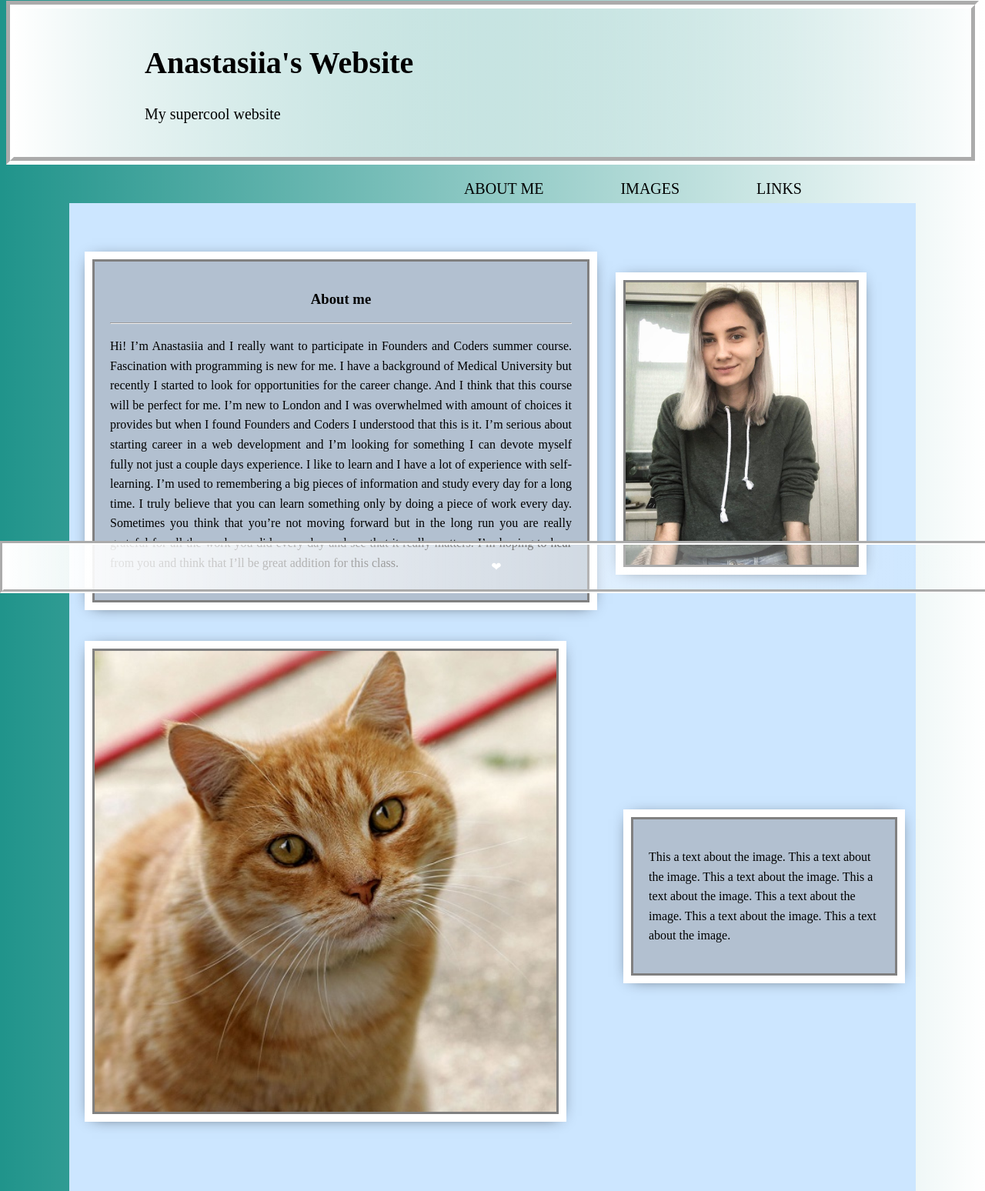
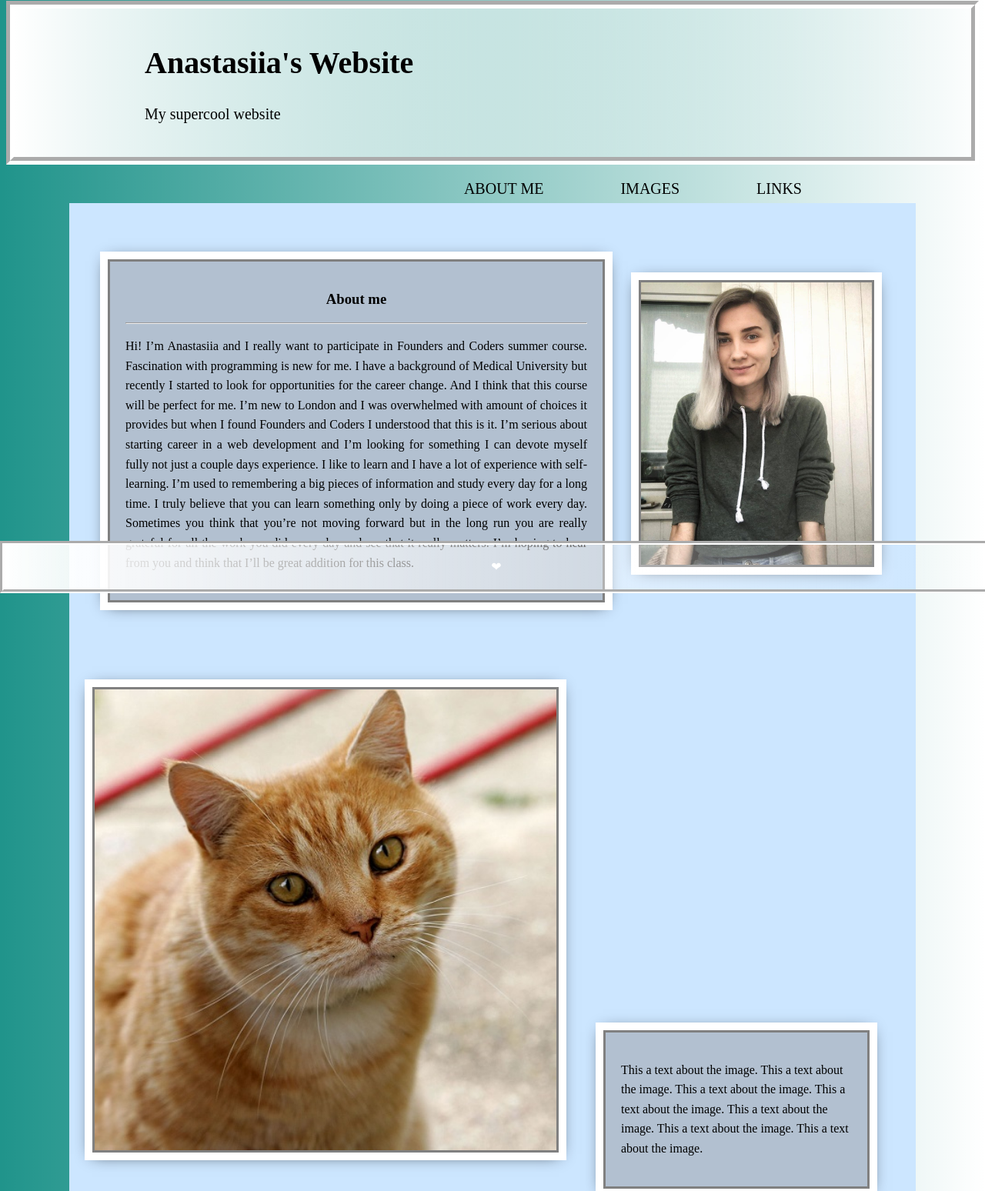
Before and after one commit to Wkusniashka/test-website, a plain HTML site: page index.html in a window 1280 px wide. Shown: the part 29-1577 px from the top of the page at 77% size. Drawn offline with Linux system fonts and the light colour scheme; files whose address does not match are found by name.

Commit message:
fix div alignment

```diff
--- a/index.html
+++ b/index.html
@@ -74,29 +74,22 @@ a:active {
   position: relative;
   background-color: #cce6ff;
 
-
 }
 
 .introduction {
   position: relative;
   max-width: 1200px;
-  max-height: 700px;
+  margin: 50px 20px;
 
  }
- .introduction >  div {
-  max-height: 100%;
- }
+
  p {
   line-height: 1.6;
  }
 
-
-
 .desc {
   display: inline-block;
-  position: relative;
   text-align: justify;
-  max-height: 370px;
   max-width: 600px;
   margin: 30px;
   padding: 20px;
@@ -110,12 +103,10 @@ a:active {
 .img {
   width: 100%;
   height: 100%;
-  position: relative;
   display: inline-block;
   object-fit: contain;
   max-width: 300px;
-  margin-left: 50px;
-  margin: 50px 10px;
+  margin: 50px 10px 50px;
 }
 
 div > img {
@@ -129,25 +120,24 @@ div > img {
 
 }
 .img_carousel {
-/*  position: relative;*/
+  position: relative;
   max-width: 100%;
-  max-height: 700px;
+
+
+
 }
 .slides {
-  position: relative;
   max-width: 600px;
-  max-height: 700px;
+  width: 60%;
   margin: 30px;
+  display: inline-block;
 }
 .img_text  {
-  position: relative;
   display: inline-block;
-  left: 700px;
-  bottom: 450px;
+
+  margin: 30px;
   max-width: 300px;
-  max-height: 300px;
   padding: 20px;
-  margin: 30px;
   background-color: #6c5b5345;
   border: 3px solid grey;
   outline: 10px solid white;
@@ -189,6 +179,7 @@ div > img {
 
 .links > div:hover p {
   color: grey;
+  cursor: pointer;
 }
 .links > div:active p {
   color: white;
```
